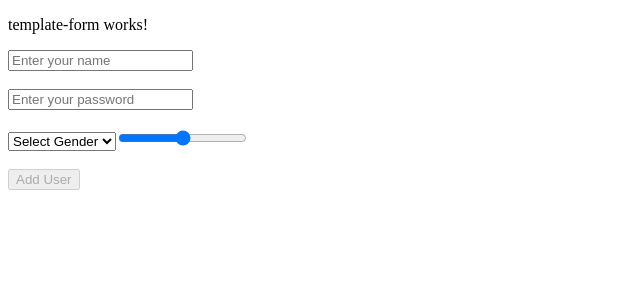
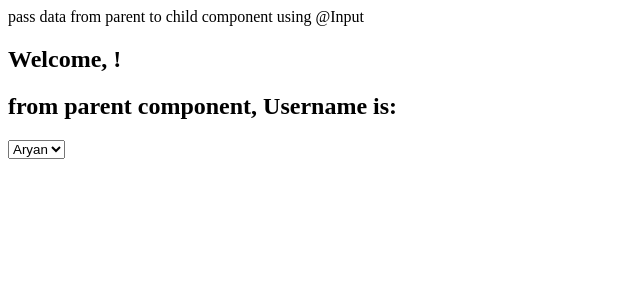
Before and after one commit to AryanNai08/Angular-Tutorial, an Angular app: page /users/1/1 in a window 1280 px wide. Shown: the top 300 px of the page, without its empty margins (0-640 px from the left). Built offline with nearby package versions, Linux system fonts and the light colour scheme.

Commit message:
(Angular):-Pass data from parent to child component

```diff
--- a/src/app/app.html
+++ b/src/app/app.html
@@ -52,4 +52,13 @@
           <!-- reactive form -->
            <!-- <app-reactive-form></app-reactive-form> -->
             <!-- template form -->
-              <app-template-form></app-template-form>
+              <!-- <app-template-form></app-template-form> -->
+
+              pass data from parent to child component using @Input
+               <app-user [username]="username"></app-user>
+
+               <select #name (change)="OnChange(name.value)">
+                 <option value="Aryan">Aryan</option>
+                 <option value="kartik">kartik</option>
+                 <option value="nikhil">nikhil</option>
+              </select>
--- a/src/app/app.ts
+++ b/src/app/app.ts
@@ -14,10 +14,11 @@ import { Header } from './header/header';
 import { PassData } from './pass-data/pass-data';
 import { ReactiveForm } from './reactive-form/reactive-form';
 import { TemplateForm } from './template-form/template-form';
+import { User } from './user/user';
 
 @Component({
   selector: 'app-root',
-  imports: [RouterOutlet,Login,ProfileComponenet,Countercomponent,StyleOperaterComponenet,ControlFlowComponent,SignalComponent,EffectComponenet,ToDoList,Directives,RouterOutlet,RouterLink,Header,PassData,ReactiveForm,TemplateForm],
+  imports: [RouterOutlet,Login,ProfileComponenet,Countercomponent,StyleOperaterComponenet,ControlFlowComponent,SignalComponent,EffectComponenet,ToDoList,Directives,RouterOutlet,RouterLink,Header,PassData,ReactiveForm,TemplateForm,User],
   templateUrl: './app.html',
   styleUrl: './app.css'
 })
@@ -48,4 +49,9 @@ export class App {
     course:'Vue'
   }
     ];
+
+    username="";
+    OnChange(user:string){
+      this.username=user;
+    }
 }
--- a/src/app/user/user.html
+++ b/src/app/user/user.html
@@ -1 +1,2 @@
 <h2>Welcome, {{name}}!</h2>
+<h2>from parent component, Username is: {{username}}</h2>
--- a/src/app/user/user.ts
+++ b/src/app/user/user.ts
@@ -1,4 +1,4 @@
-import { Component } from '@angular/core';
+import { Component, Input } from '@angular/core';
 import { ActivatedRoute } from '@angular/router';
 
 @Component({
@@ -20,4 +20,6 @@ export class User {
       console.log('User Name:', this.name);
     });
   }
+
+  @Input() username: string = '';
 }
```
